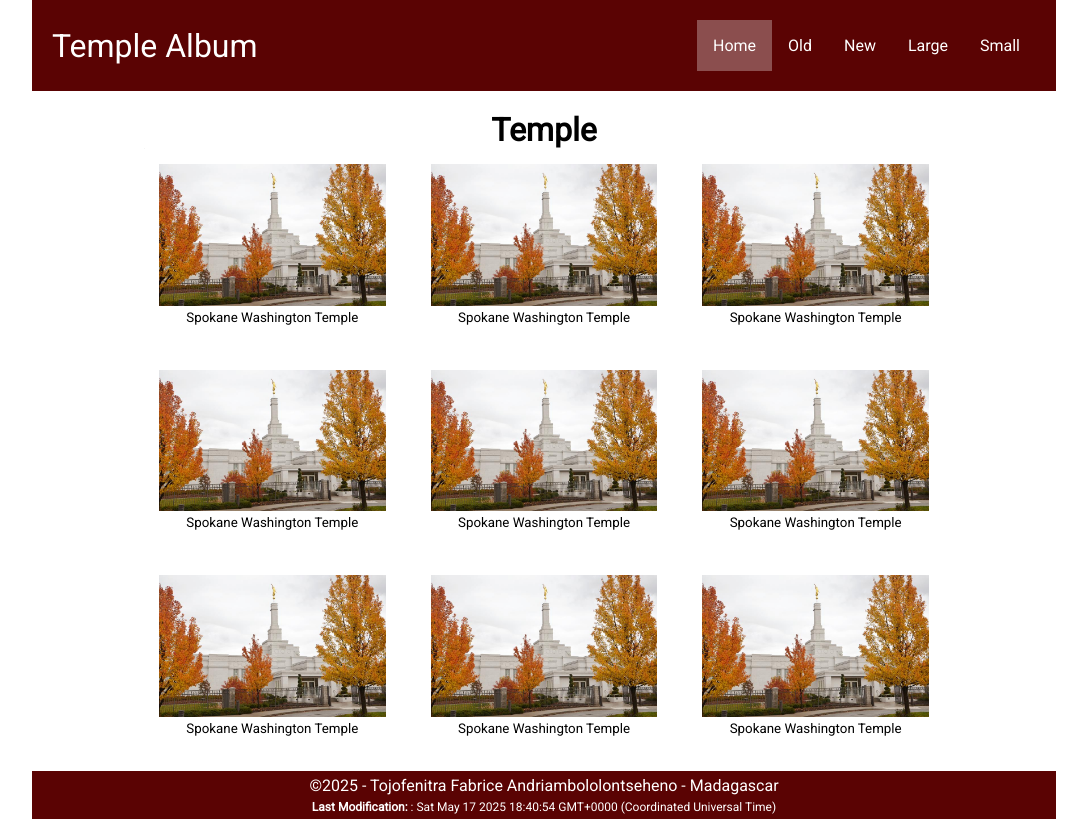
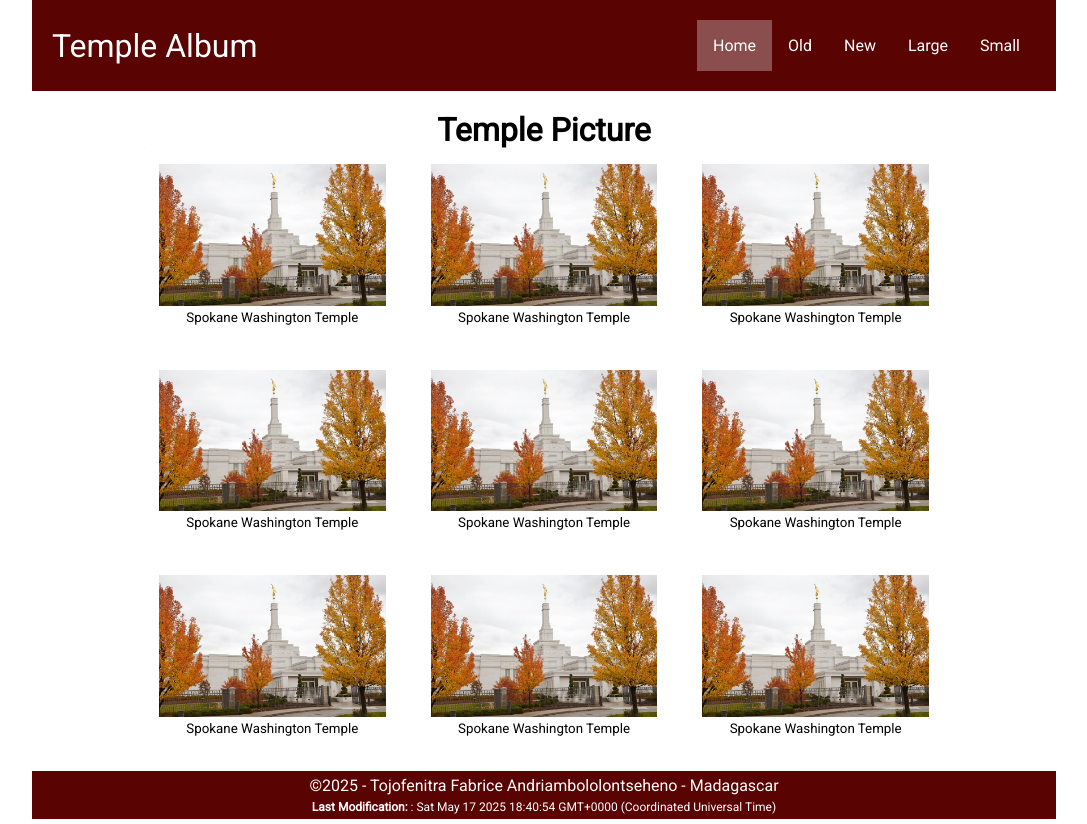
Before and after one commit to fabriceandi/wdd131, a plain HTML site: page temples.html in a window 1280 px wide. Shown: the whole page, without its empty margins (96-1183 px from the left). Drawn offline with Linux system fonts and the light colour scheme.

Commit message:
W02 Picture Album added

```diff
--- a/temples.html
+++ b/temples.html
@@ -29,7 +29,7 @@
         </nav>
     </header>
     <main>
-        <h1>Temple</h1>
+        <h1>Temple Picture</h1>
         <h2>Album</h2>
         <div class="container">
             <figure>
```
